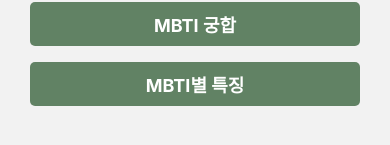
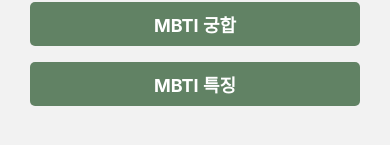
Before and after one commit to soskgo/mbtiApp, a React Native app: screen /Home in a window 390 px wide. Shown: the part 563-708 px from the top of the page. Built offline with nearby package versions, Linux system fonts and the light colour scheme.

Commit message:
MBTI특징 컴포넌트 추가 및 연결

```diff
--- a/App.js
+++ b/App.js
@@ -64,7 +64,7 @@
           name='Personality'
           component={PersonalityScreen}
           options={{
-            title: 'MBTI별 특징',
+            title: 'MBTI 특징',
             headerTintColor: 'white',
             headerStyle: {
               backgroundColor: '#618264',
--- /dev/null
+++ b/components/Characteristic.js
@@ -0,0 +1,11 @@
+import React from 'react';
+import { View, Text } from 'react-native';
+
+export default function Characteristic(data) {
+  console.log(data.item)
+  return (
+    <View>
+      <Text>?</Text>
+    </View>
+  );
+}
--- a/screens/HomeScreen.js
+++ b/screens/HomeScreen.js
@@ -52,7 +52,7 @@
               }}
             />
             <Button
-              title='MBTI별 특징'
+              title='MBTI 특징'
               onPress={() => navigation.navigate('Personality')}
               titleStyle={{ fontWeight: 'bold', fontSize: 18 }}
               buttonStyle={{
--- a/screens/PersonalityScreen.js
+++ b/screens/PersonalityScreen.js
@@ -4,10 +4,11 @@
   StyleSheet,
   TextInput,
   FlatList,
-  ActivityIndicator,
+  ActivityIndicator
 } from 'react-native';
 import ImageCard from '../components/ImageCard';
 import Icon from 'react-native-vector-icons/FontAwesome';
+import Characteristic from '../components/Characteristic';
 
 function PersonalityScreen({ navigation }) {
   const mbtiPersonal = [
@@ -111,6 +112,8 @@
   const [search, setSearch] = useState('');
   const [searchResults, setSearchResults] = useState(mbtiPersonal);
   const [loading, setLoading] = useState(false);
+  const [isSelect, setIsSelect] = useState(false);
+  const [selectMbti,setSelectMbti] = useState([])
 
   useEffect(() => {
     setLoading(true); // 검색 시작 시 로딩 상태를 true로 설정
@@ -130,9 +133,9 @@
   };
 
   const onPressCallback = (selectId) => {
-    console.log(selectId);
-    const selectMbti = mbtiPersonal.filter((item)=>item.key === selectId)
-    console.log(selectMbti)
+    const filterSelectMbti = mbtiPersonal.filter((item) => item.key === selectId);
+    setSelectMbti(filterSelectMbti)
+    setIsSelect(true)
   };
 
   const renderItem = ({ item }) => (
@@ -146,6 +149,12 @@
   );
 
   return (
+    <View>
+      {isSelect ? (
+        <View>
+          <Characteristic item={selectMbti}></Characteristic>
+        </View>
+      ) : (
         <View>
           <View style={styles.searchContainer}>
             <Icon
@@ -173,6 +182,8 @@
               keyExtractor={(item) => item.key}
               renderItem={renderItem}
             />
+          )}
+        </View>
       )}
     </View>
   );
```
Lines whose indentation alone changed are shown as unchanged.
